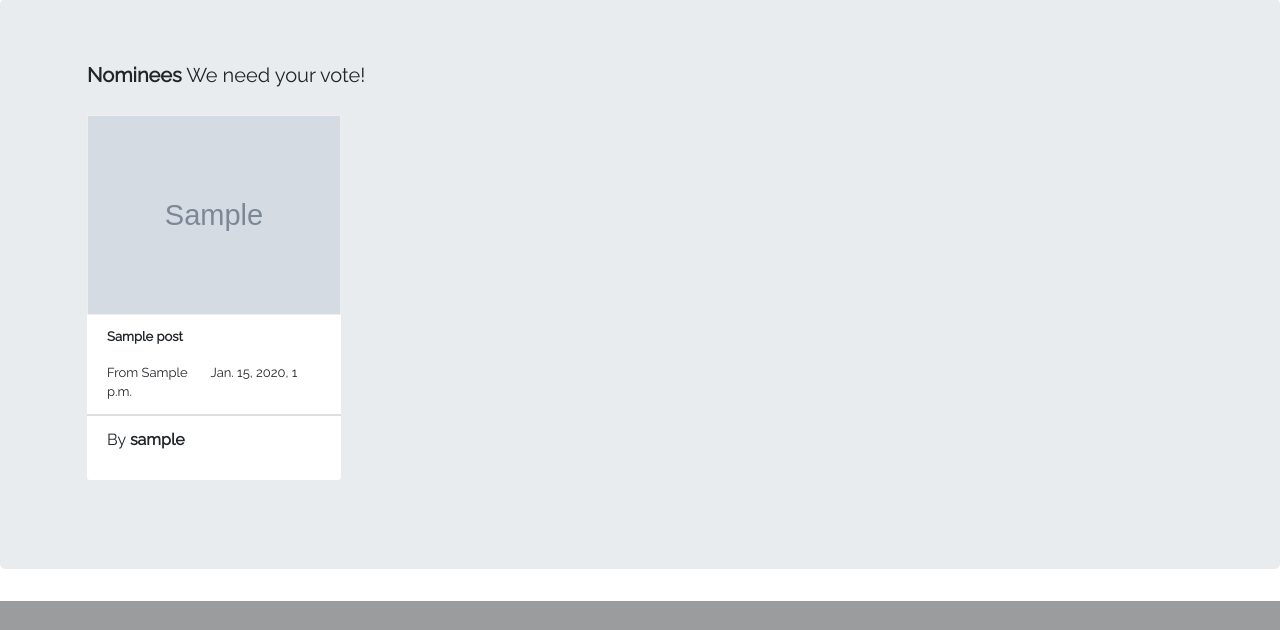
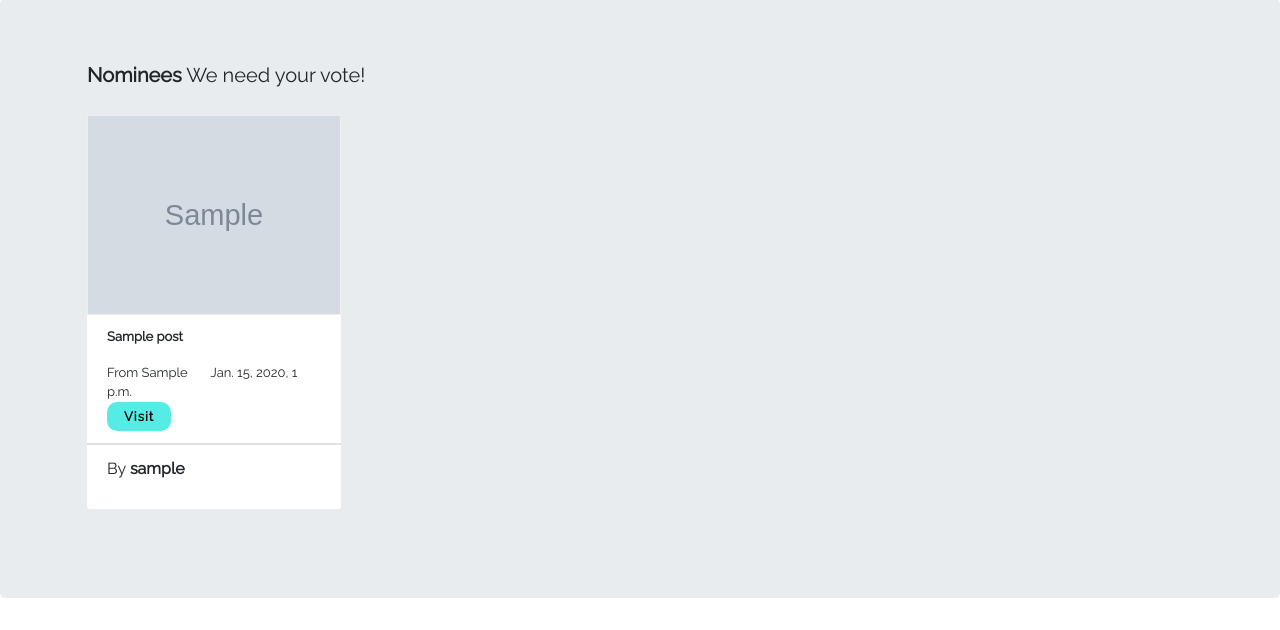
Before and after one commit to KevinJared/Awwards, a Django app: page / in a window 1280 px wide. Shown: the part 715-1345 px from the top of the page. Before the commit the page ends 1316 px from the top, so only its background shows below. Run offline with Django 3.2, Linux system fonts and the light colour scheme; a user stored in the database is signed in; tables that the repository leaves empty hold one stand-in row (values such as "Sample post"); grey boxes marked "Sample" are stand-in pictures; some libraries are stand-ins or nearby versions; some web fonts are replaced.

Commit message:
styling index

```diff
--- a/awwardsmain/templates/index.html
+++ b/awwardsmain/templates/index.html
@@ -51,15 +51,23 @@
             {% for post in posts %}
             <div class="col-md-3" style="margin-bottom:15px;">
                 <div id="image" class="body">
-                    <img type="button" class="btn btn-lg img-responsive" data-toggle="modal" data-target="#myModal{{post.id}}" class="img-responsive"
-                        src="{{post.image.url }}" alt="" width="100%" ; height="200px" ;>
+                    <img type="button" class="btn btn-lg img-responsive" data-toggle="modal" data-target="#myModal{{post.id}}"
+                        class="img-responsive" src="{{post.image.url }}" alt="" width="100%" ; height="200px" ;>
                     <div class="middle">
-                        <div class="text"><a  href="{%url 'vote' post_id=post.id%}" style="color:black; text-decoration:none;">VOTE NOW</a></div>
+                        <div class="text">
+                            <a href="" target="blank" style="color:black; text-decoration:none;">VOTE NOW</a>
+                        </div>
+
+
+
                     </div>
                 </div>
                 <div class="card-header" style="background-color:white; font-size: 13px;">
                     <p><strong>{{post.sitename}}</strong></p>
                     From {{post.country}} &nbsp; &nbsp; &nbsp; {{post.post_date}}
+                    <div class="text2">
+                        <a href="{{post.url}}" target="blank" style="color:black; text-decoration:none;"><strong>Visit</strong> </a>
+                    </div>
                 </div>
                 <div class="card-footer" style="background-color:white;">
                     <p>By <strong>{{post.user}}</strong></p>
--- a/awwardsmain/templates/vote.html
+++ b/awwardsmain/templates/vote.html
@@ -1,5 +1,6 @@
 {% extends 'base.html' %}
 {% block content %}
+    {%for post in posts%}
     <div class="container-fluid">
         <div class="container" style="margin-top:40px;font-family: 'Raleway', sans-serif;">
             <div>
@@ -10,4 +11,5 @@
             </div>
         </div>
     </div>
+    {%endof%}
 {%endblock%}
--- a/static/css/main.css
+++ b/static/css/main.css
@@ -92,7 +92,7 @@ h4 {
   }
 }
 
-.image {
+.img {
   opacity: 1;
   display: block;
   width: 100%;
@@ -128,7 +128,15 @@ h4 {
   font-size: 16px;
   padding: 10px 24px;
 }
-
+.text2 {
+  border-radius: 10px;
+  background-color: rgb(85, 236, 229);
+  padding:5px 5px;
+  width: 30%;
+  text-align: center;
+  color:white;
+  letter-spacing: 1px;
+}
 @-webkit-keyframes flash {
   0% {
     opacity: 0.4;
```
Also changed, not shown: awwardsmain/migrations/0001_initial.py (added), awwardsmain/migrations/__init__.py (added), media/posts/4k-wallpaper-automobile-automotive-1149137.jpg (added), media/posts/abstract-art-background-633409.jpg (added), media/posts/abstract-art-black-background-1473215.jpg (added), media/posts/action-blur-city-590701.jpg (added). Lines whose indentation alone changed are shown as unchanged.
